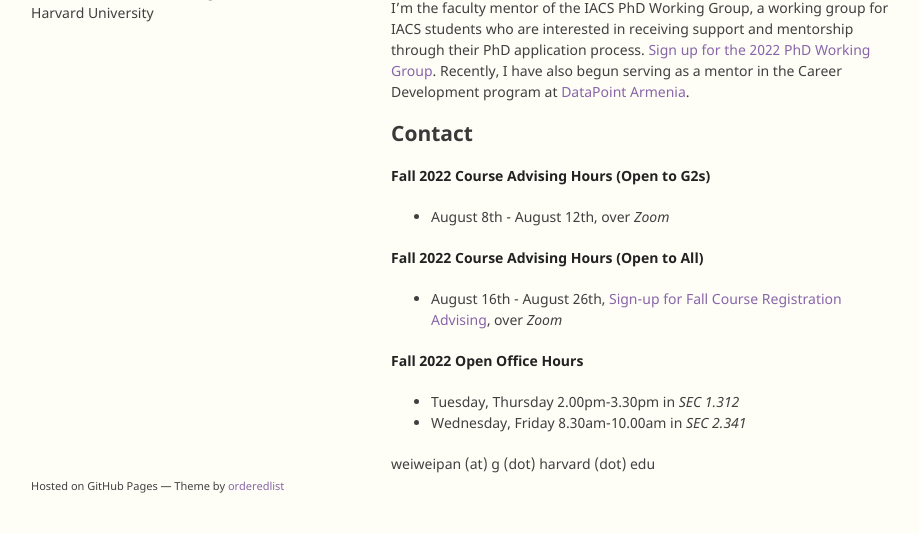
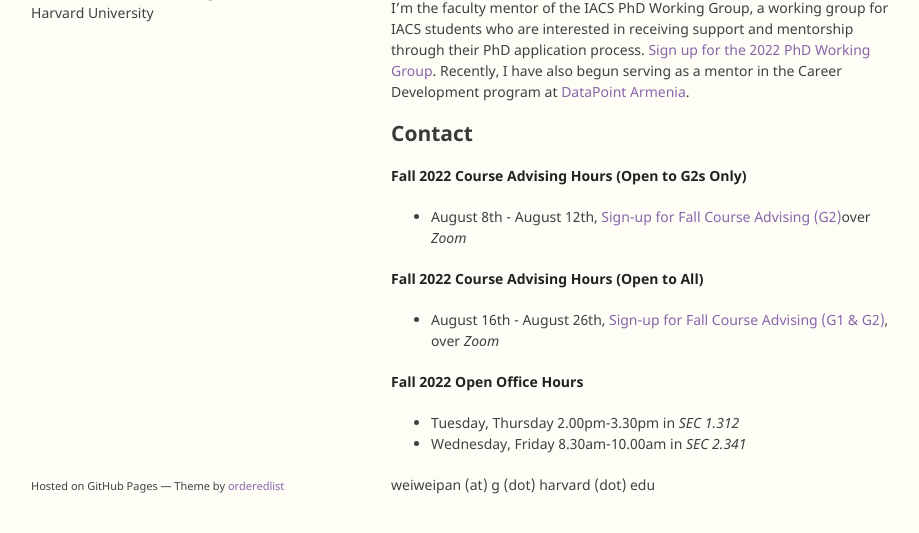
Before and after one commit to onefishy/old_webpage, a Jekyll site: the page built from index.md, in a window 1280 px wide and 900 px high, scrolled down 1327 px, cut to the strip 335-868 px from the top of the window. Shown: the whole strip, without its empty margins (179-1098 px from the left). Built offline with Jekyll 4.4.1, drawn with Linux system fonts in a browser that asks for light colours; our own code applies the rules of GitHub Pages for plain Markdown files.

Commit message:
Update index.md

```diff
--- a/index.md
+++ b/index.md
@@ -37,11 +37,11 @@ I'm the faculty mentor of the IACS PhD Working Group, a working group for IACS s
 
 ## Contact
 
-**Fall 2022 Course Advising Hours (Open to G2s)**
-- August 8th - August 12th, over *Zoom*
+**Fall 2022 Course Advising Hours (Open to G2s Only)**
+- August 8th - August 12th, [Sign-up for Fall Course Advising (G2)](https://calendly.com/weiweipan/august-advising-session-g2)over *Zoom*
 
 **Fall 2022 Course Advising Hours (Open to All)**
- - August 16th - August 26th, [Sign-up for Fall Course Registration Advising](https://calendly.com/weiweipan/30min), over *Zoom*
+ - August 16th - August 26th, [Sign-up for Fall Course Advising (G1 & G2)](https://calendly.com/weiweipan/30min), over *Zoom*
 
 **Fall 2022 Open Office Hours**
  - Tuesday, Thursday 2.00pm-3.30pm in *SEC 1.312*
```
